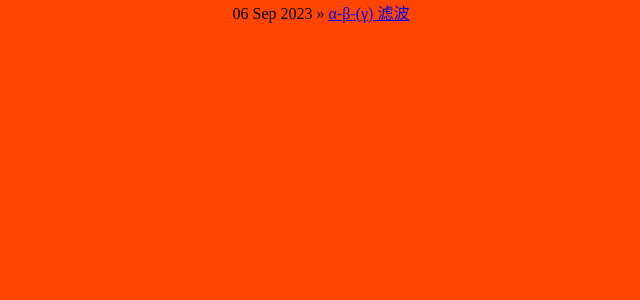
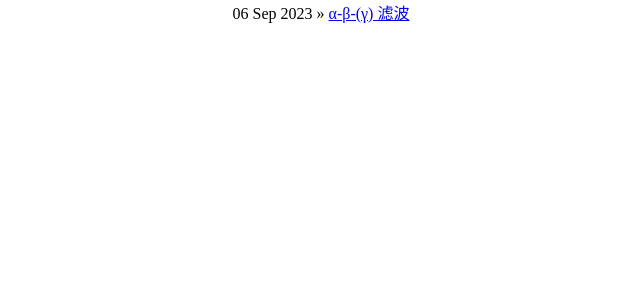
Before and after one commit to luli100/luli100.github.io, a Jekyll site: the page built from index.html, in a window 1280 px wide. Shown: the top 300 px of the page, without its empty margins (319-959 px from the left). Built offline with Jekyll 4.4.1, drawn with Linux system fonts in a browser that asks for light colours.

Commit message:
update screen.css

```diff
--- a/css/screen.css
+++ b/css/screen.css
@@ -8,7 +8,7 @@ html, body{
 }
 
 body {
-    background-color:orangered;
+    background-color: white;
     text-align: center;
 }
 
```
